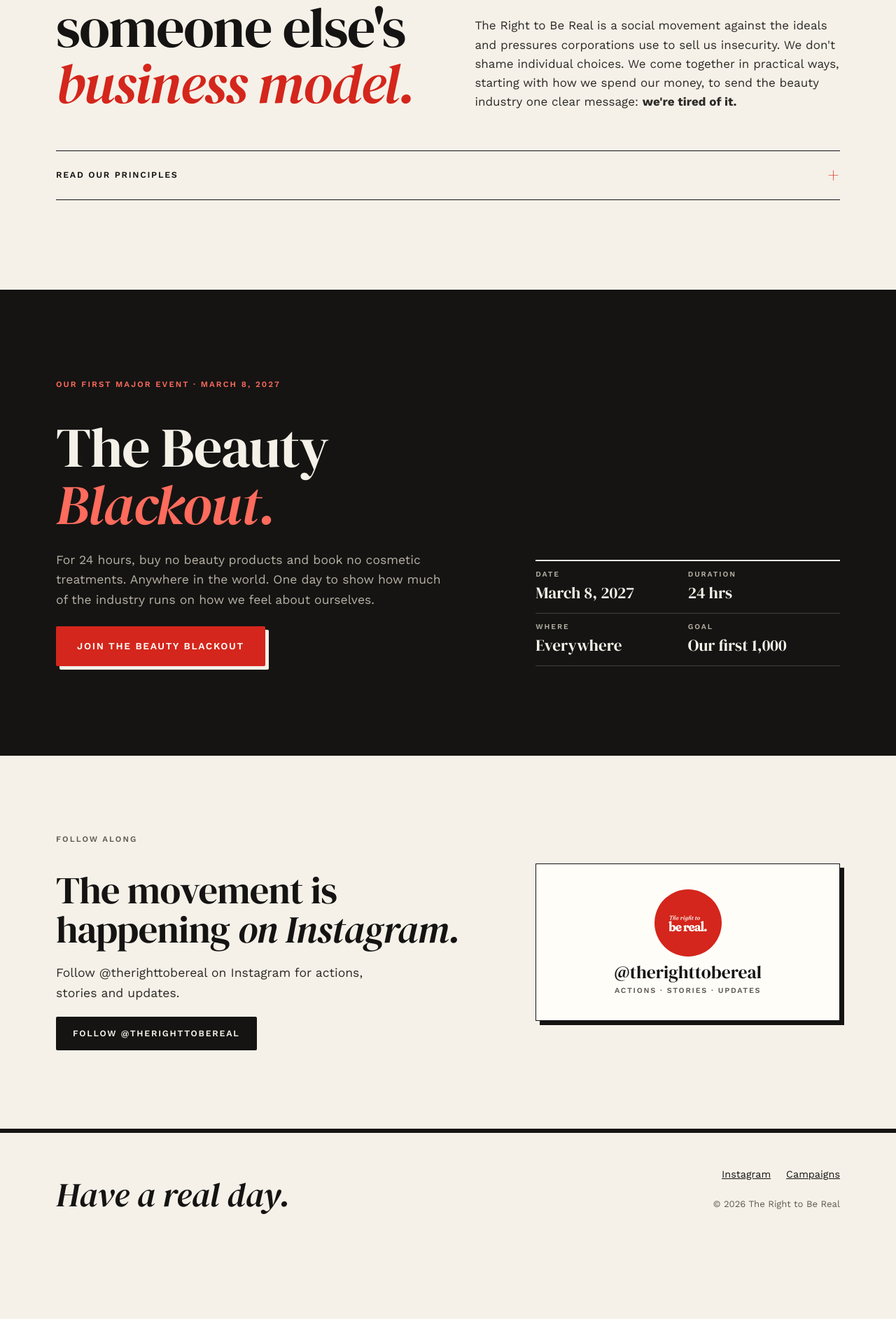
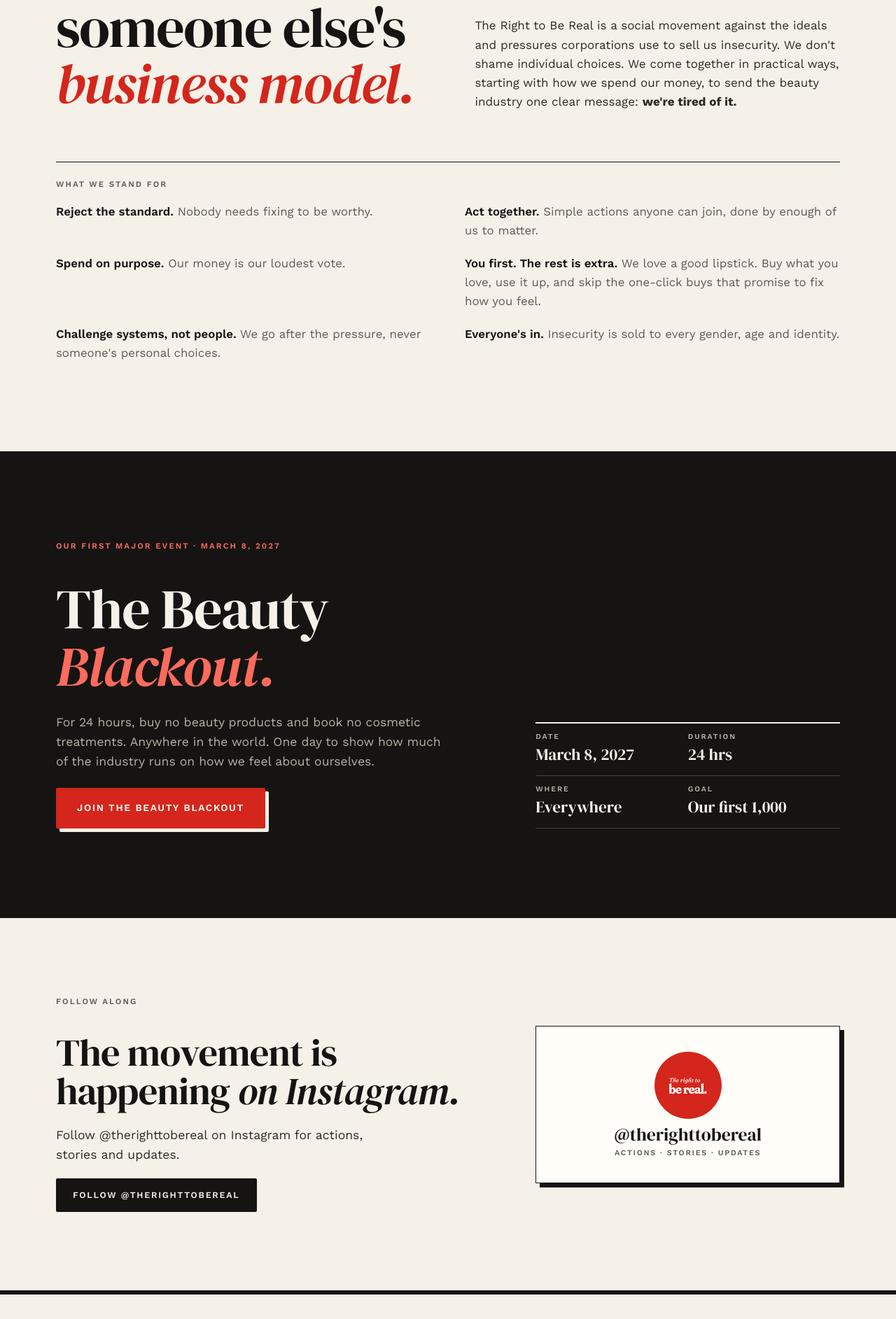
Before and after one commit to jaydjj/therighttobereal, a Jekyll site: the page built from index.html, in a window 1280 px wide. Shown: the part 1005-2890 px from the top of the page at 70% size. Built offline with Jekyll 4.4.1, drawn with Linux system fonts in a browser that asks for light colours; before the commit the page ends 2776 px from its top, so only the background shows below that.

Commit message:
Show the principles on the homepage without an accordion
Co-Authored-By: Claude Opus 5.5 <noreply@anthropic.com>
Claude-Session: https://claude.ai/code/session_01JZ4wws3iiMBmCz22Ze7Psy

```diff
--- a/assets/site.js
+++ b/assets/site.js
@@ -17,12 +17,3 @@
     note.classList.add('join-note-on');
   });
 })();
-
-// Principles open in place on the homepage; links to /#principles open them.
-(function () {
-  var panel = document.getElementById('principles');
-  if (!panel || panel.tagName !== 'DETAILS') return;
-  function openIfTargeted() { if (location.hash === '#principles') { panel.open = true; panel.scrollIntoView({ block: 'start' }); } }
-  openIfTargeted();
-  window.addEventListener('hashchange', openIfTargeted);
-})();
--- a/assets/styles.css
+++ b/assets/styles.css
@@ -340,15 +340,7 @@ s { text-decoration: line-through; text-decoration-color: var(--red); text-decor
 .c-related .back { display: inline-flex; gap: 8px; padding: 12px 16px; border: 2px solid var(--ink); }
 .c-related .back:hover { background: var(--ink); color: var(--paper); text-decoration: none; }
 
-/* Principles: open in place on the homepage */
-.principles-panel { margin-top: clamp(32px, 5vw, 56px); border-top: 1px solid var(--ink); border-bottom: 1px solid var(--ink); }
-.principles-panel summary { list-style: none; display: flex; justify-content: space-between; align-items: center; gap: 16px; padding: 20px 0; cursor: pointer; font: 600 .78rem/1.2 var(--sans); letter-spacing: .14em; text-transform: uppercase; }
-.principles-panel summary::-webkit-details-marker { display: none; }
-.principles-panel summary:hover .sum-open, .principles-panel summary:hover .sum-close { text-decoration: underline; text-decoration-color: var(--red); text-decoration-thickness: 2px; text-underline-offset: 6px; }
-.sum-icon { font: 400 1.8rem/1 var(--serif); color: var(--red); transition: transform .2s; }
-.principles-panel[open] .sum-icon { transform: rotate(45deg); }
-.sum-close, .principles-panel[open] .sum-open { display: none; }
-.principles-panel[open] .sum-close { display: inline; }
-.principles-body { padding: 4px 0 32px; }
-.principles-body .principles { grid-template-columns: repeat(2, minmax(0, 1fr)); gap: 20px 48px; }
-@media (max-width: 700px) { .principles-body .principles { grid-template-columns: 1fr; } }
+/* Principles on the homepage */
+.principles-block { margin-top: clamp(40px, 6vw, 72px); padding-top: 24px; border-top: 1px solid var(--ink); }
+.principles-block .principles { grid-template-columns: repeat(2, minmax(0, 1fr)); gap: 20px 48px; }
+@media (max-width: 700px) { .principles-block .principles { grid-template-columns: 1fr; } }
--- a/index.html
+++ b/index.html
@@ -43,9 +43,7 @@ description: A social movement challenging the beauty pressure we're sold. Follo
     </div>
   </div>
   <div class="container">
-    <details class="principles-panel" id="principles">
-      <summary><span class="sum-open">Read our principles</span><span class="sum-close">Hide our principles</span> <span class="sum-icon" aria-hidden="true">+</span></summary>
-      <div class="principles-body">
+    <div class="principles-block" id="principles">
       <p class="kicker">What we stand for</p>
       <ul class="principles principles-lg">
         <li><strong>Reject the standard.</strong> Nobody needs fixing to be worthy.</li>
@@ -56,7 +54,6 @@ description: A social movement challenging the beauty pressure we're sold. Follo
         <li><strong>Everyone's in.</strong> Insecurity is sold to every gender, age and identity.</li>
       </ul>
     </div>
-    </details>
   </div>
 </section>
 
```
Also changed, not shown: CLAUDE.md (+1 -1 lines). Lines whose indentation alone changed are shown as unchanged.
